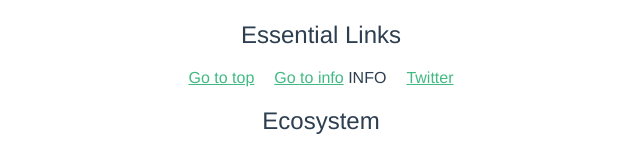
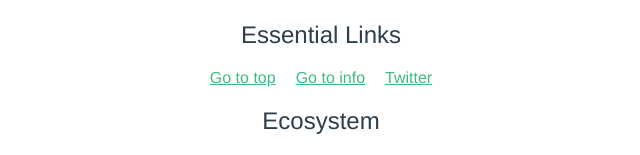
Before and after one commit to campustationForFleek/campustation, a Vue app: page / in a window 1280 px wide. Shown: the part 200-355 px from the top of the page, without its empty margins (319-959 px from the left). Built offline with nearby package versions, Linux system fonts and the light colour scheme.

Commit message:
やっとできたんちゃうか

```diff
--- a/src/components/Index.vue
+++ b/src/components/Index.vue
@@ -9,7 +9,6 @@
       </li>
       <li>
         <router-link to="/info">Go to info</router-link>
-          INFO
       </li>
       <li>
         <a
--- a/src/router/index.js
+++ b/src/router/index.js
@@ -8,6 +8,7 @@ import Info from '@/components/Info'
 Vue.use(Router)
 
 export default new Router({
+  mode: 'history',
   routes: [
     {
       path: '/',
```
